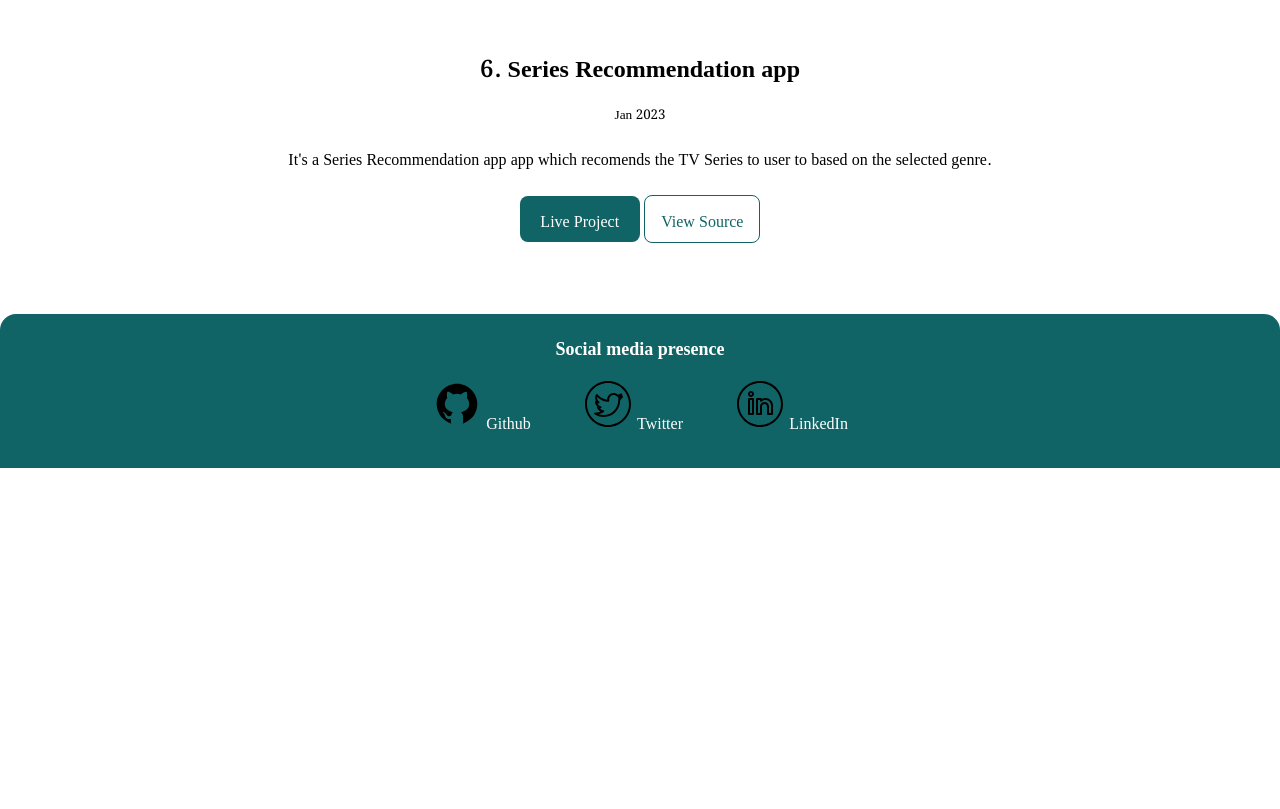
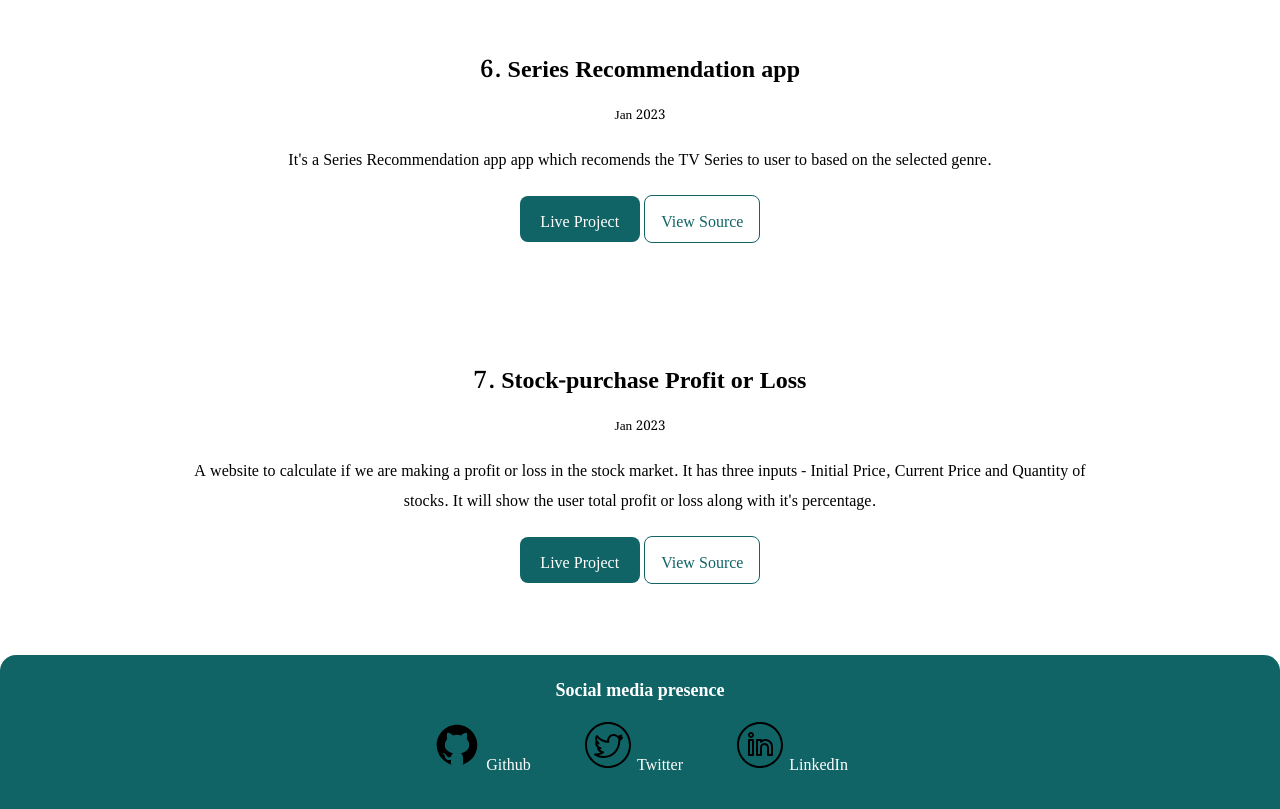
Before and after one commit to kavithamd/lesson3-HTML-and-CSS, a plain HTML site: page projects.html in a window 1280 px wide. Shown: the part 1941-2750 px from the top of the page. Before the commit the page ends 2409 px from the top, so only its background shows below. Drawn offline with Linux system fonts and the light colour scheme.

Commit message:
feat: added a new project

```diff
--- a/projects.html
+++ b/projects.html
@@ -142,7 +142,23 @@
             target="_blank"
             >View Source</a>
         </article>
-
+        <article class="showcase-list container container-center">
+          <h1>7. Stock-purchase Profit or Loss</h1>
+          <small>Jan 2023</small>
+          <p>
+            A website to calculate if we are making a profit or loss in the stock market. It has three inputs - Initial Price, Current Price and Quantity of stocks. It will show the user total profit or loss along with it's percentage.
+          </p>
+          <a
+            class="link link-primary"
+            href="https://profit-or-loss-stocks-purchase.netlify.app/"
+            target="_blank"
+            >Live Project</a>
+          <a
+            class="link link-secondary"
+            href="https://github.com/kavithamd/stock-purchase-profit-or-loss"
+            target="_blank"
+            >View Source</a>
+        </article>
       </li>
     </ul>
     <footer class="footer">
```
